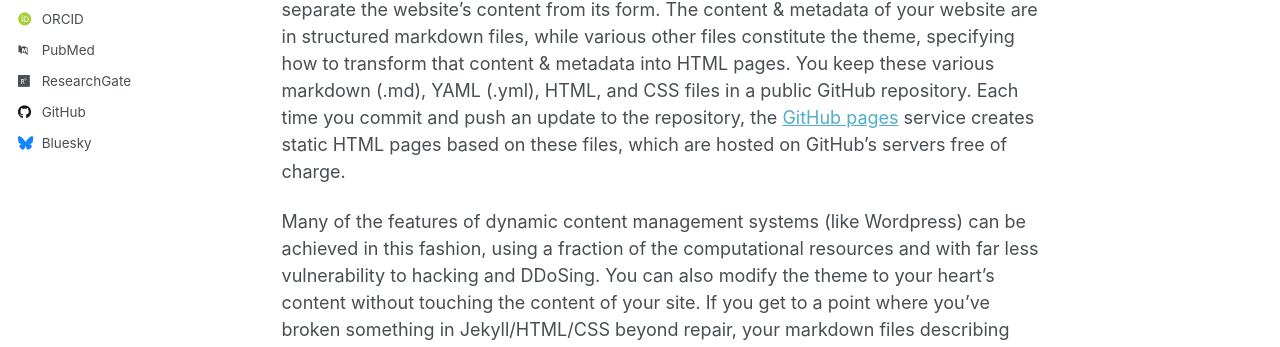
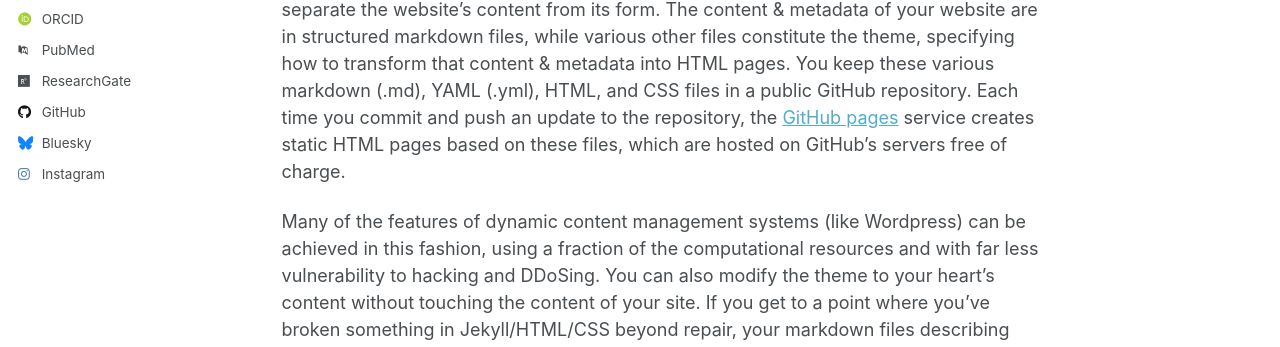
Before and after one commit to Imransadewo/Imransadewo.github.io, a Jekyll site: the page built from _pages/about.md, in a window 1280 px wide. Shown: the part 515-862 px from the top of the page. Built offline with Jekyll 4.4.1, drawn with Linux system fonts in a browser that asks for light colours; some web fonts are replaced.

Commit message:
Update IG _config.yml

```diff
--- a/_config.yml
+++ b/_config.yml
@@ -57,7 +57,7 @@ author:
   goodreads        : # Username
   google_plus      : # Username
   keybase          : # Username
-  instagram        : # Ewo_viper
+  instagram        : "Ewo.viper"
   lastfm           : # Username
   linkedin         : # Imran Sadewo
   mastodon         : # URL
```
